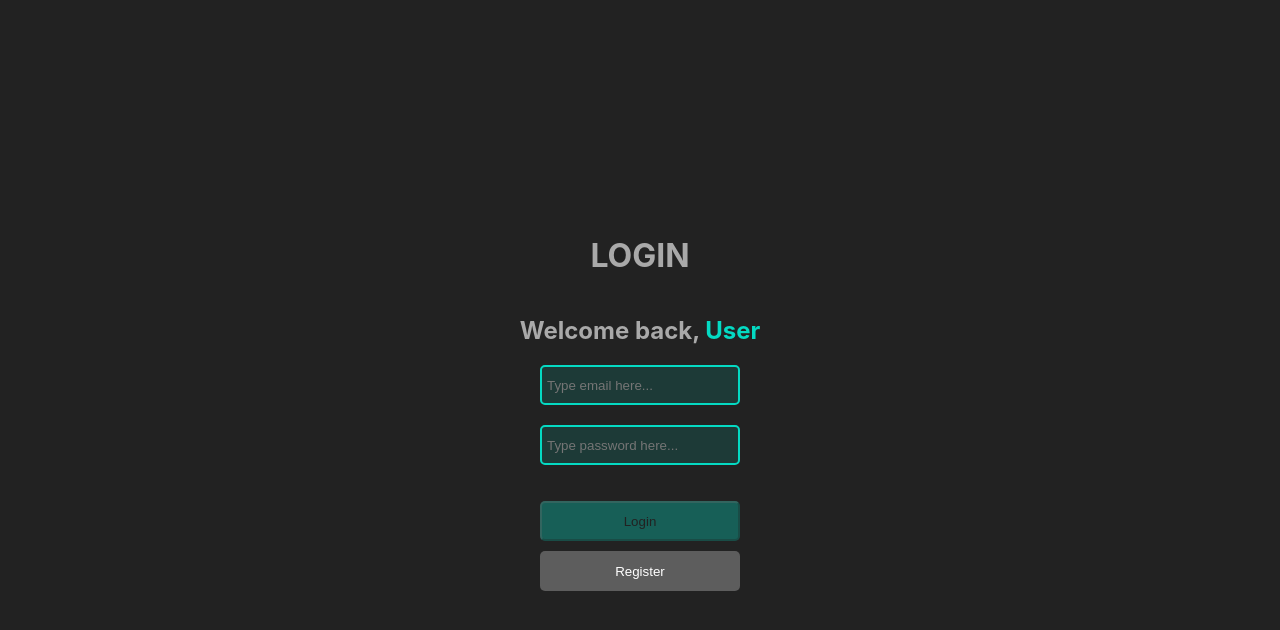
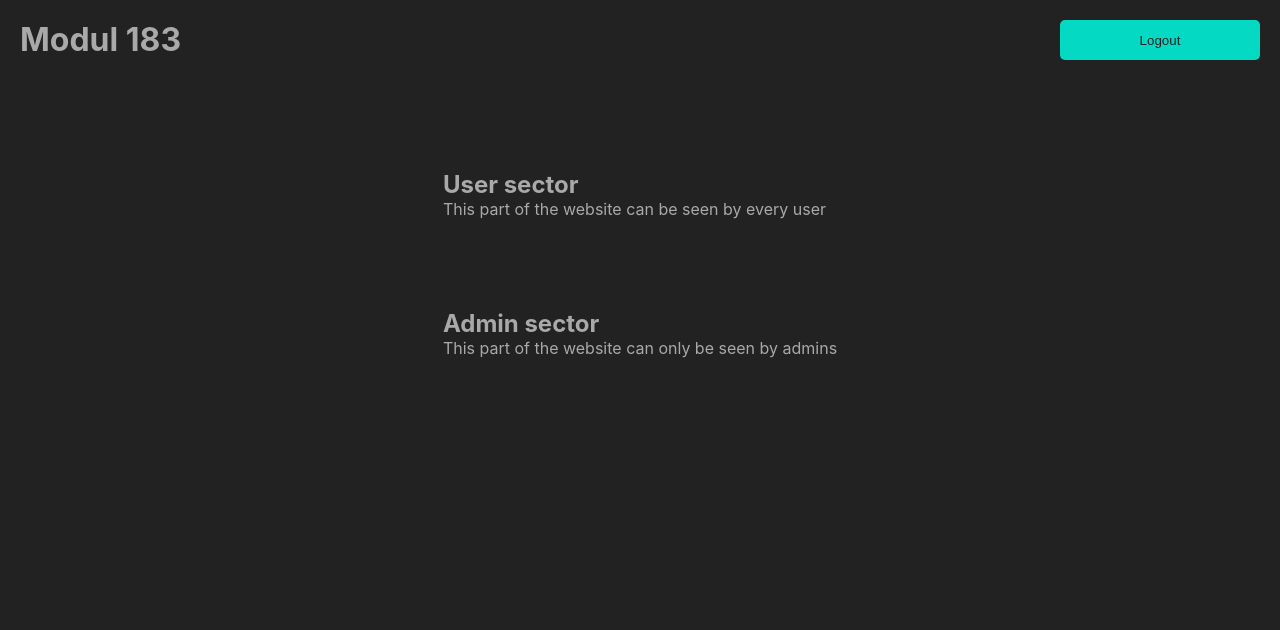
Before and after one commit to kimeggler/183-frontend, a React (Create React App) app: page /home in a window 1280 px wide. Shown: the top 630 px of the page. Built offline with nearby package versions, Linux system fonts and the light colour scheme; no server answers.

Commit message:
added home page

```diff
--- a/src/App.css
+++ b/src/App.css
@@ -1,3 +1,9 @@
+* {
+  margin: 0;
+  padding: 0;
+  box-sizing: border-box;
+}
+
 body {
   background: #222222;
   color: #a9a9a9;
--- a/src/App.jsx
+++ b/src/App.jsx
@@ -5,12 +5,14 @@ import AppRouter from './AppRouter';
 import { Switch, Route, withRouter, BrowserRouter } from 'react-router-dom';
 import Login from './containers/login/Login';
 import Register from './containers/register/Register';
+import Home from './containers/home/Home';
 
 const App = () => {
   return (
     <div className='App'>
       <BrowserRouter>
         <Switch>
+          <Route exact path='/home' component={Home} />
           <Route exact path='/login' component={Login} />
           <Route exact path='/register' component={Register} />
           <Route component={AppRouter} />
--- /dev/null
+++ b/src/containers/home/Home.jsx
@@ -0,0 +1,35 @@
+import React from 'react';
+import { useHistory } from 'react-router-dom';
+import style from './home.module.css'
+
+function Home() {
+  const history = useHistory();
+
+  const logout = () => {
+    //TODO: delete token
+    history.push('/login')
+  }
+
+  return (
+    <>
+      <div className={style.home_container}>
+        <div className={style.header}>
+          <h1>Modul 183</h1>
+          <button className={style.logout_button} onClick={logout}>Logout</button>
+        </div>
+        <div className={style.home_content}>
+          <div className={style.sector}>
+            <h2>User sector</h2>
+            <p>This part of the website can be seen by every user</p>
+          </div>
+          <div className={style.sector}>
+            <h2>Admin sector</h2>
+            <p>This part of the website can only be seen by admins</p>
+          </div>
+        </div>
+      </div>
+    </>
+  );
+}
+
+export default Home;
--- /dev/null
+++ b/src/containers/home/home.module.css
@@ -0,0 +1,24 @@
+.home_container {
+  display: flex;
+  flex-direction: column;
+  justify-content: center;
+  align-items: center;
+}
+
+.header {
+  display: flex;
+  width: 100%;
+  height: 100px;
+  justify-content: space-between;
+  padding: 20px;
+  align-items: flex-start;
+}
+
+.logout_button {
+  border: none;
+}
+
+.sector {
+  padding: 20px;
+  margin: 50px;
+}
```
